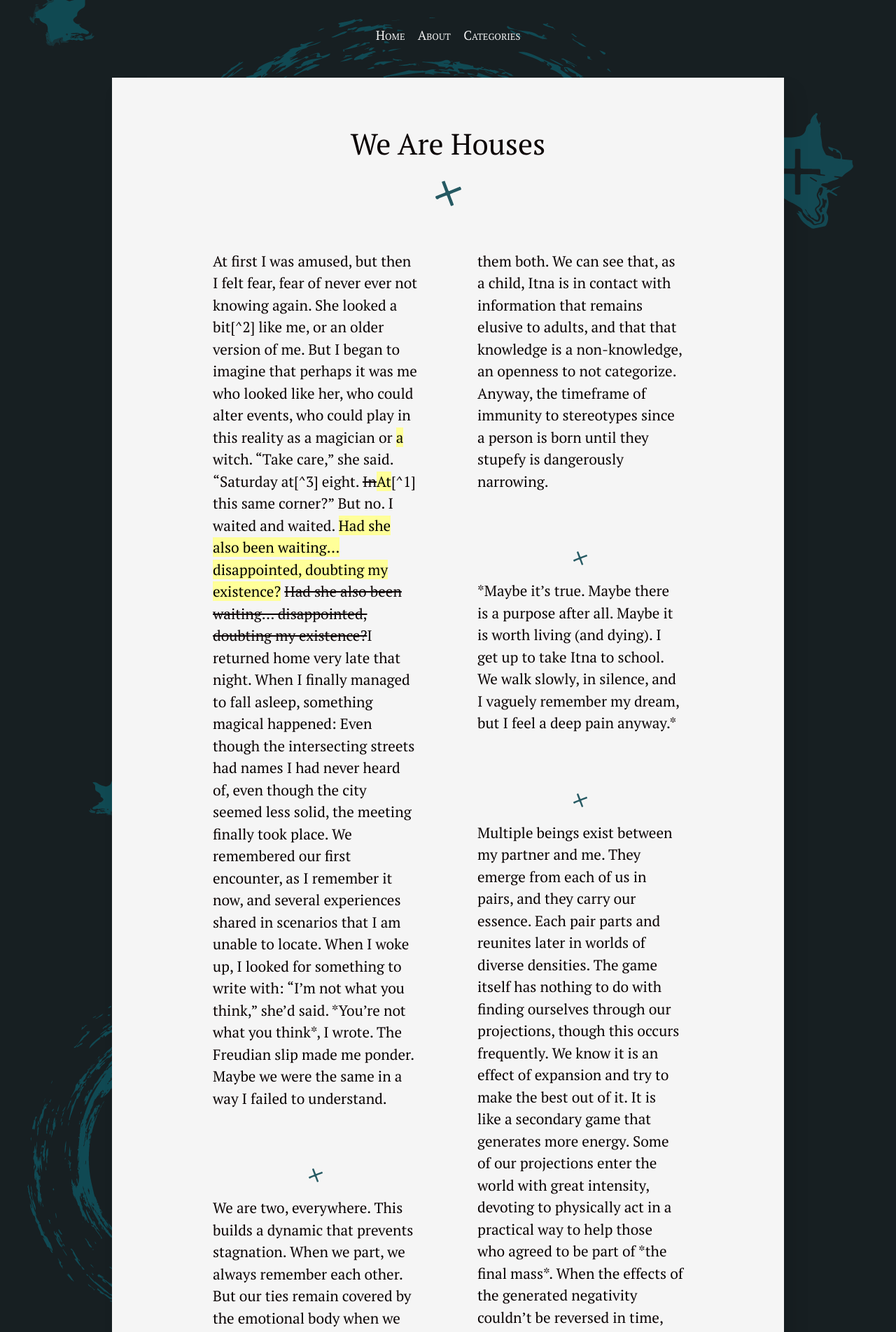
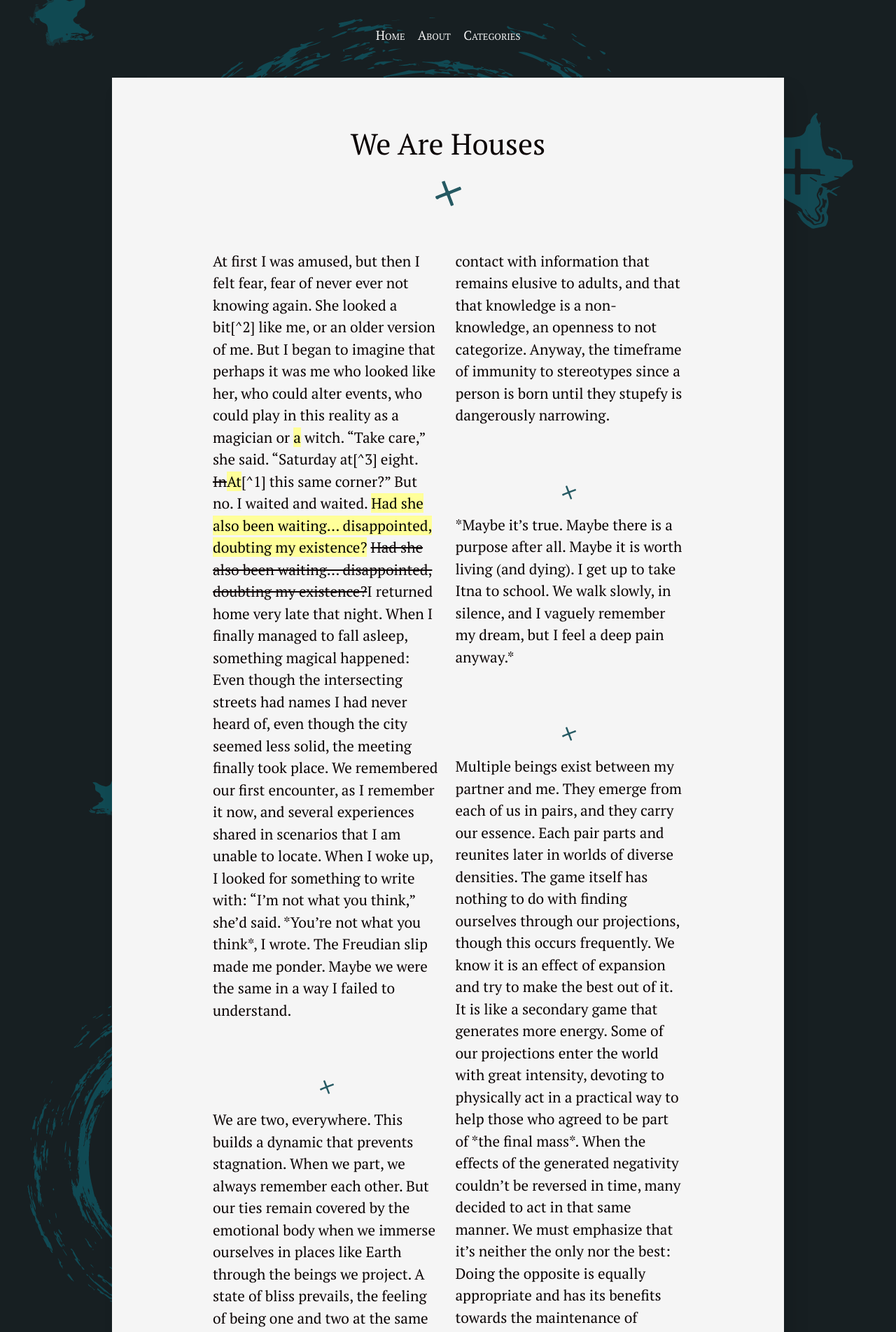
Before and after one commit to silvialohrmann/editorial, a Jekyll site: the page built from _posts/2022-11-18-we-are-houses.md, in a window 1280 px wide. Shown: the top 1904 px of the page at 70% size. Built offline with Jekyll 4.4.1, drawn with Linux system fonts in a browser that asks for light colours.

Commit message:
Update _base.scss

```diff
--- a/_sass/_base.scss
+++ b/_sass/_base.scss
@@ -199,10 +199,10 @@
 
 /* TWO COLUMN FLEXBOX */
 .two-column {
-  -webkit-columns: 2 200px;
-     -moz-columns: 2 200px;
-          columns: 2 200px;
-  -webkit-column-gap: 4em;
-     -moz-column-gap: 4em;
-          column-gap: 4em;
+  -webkit-columns: 2 220px;
+     -moz-columns: 2 220px;
+          columns: 2 220px;
+  -webkit-column-gap: 1em;
+     -moz-column-gap: 1em;
+          column-gap: 1em;
 }
```
